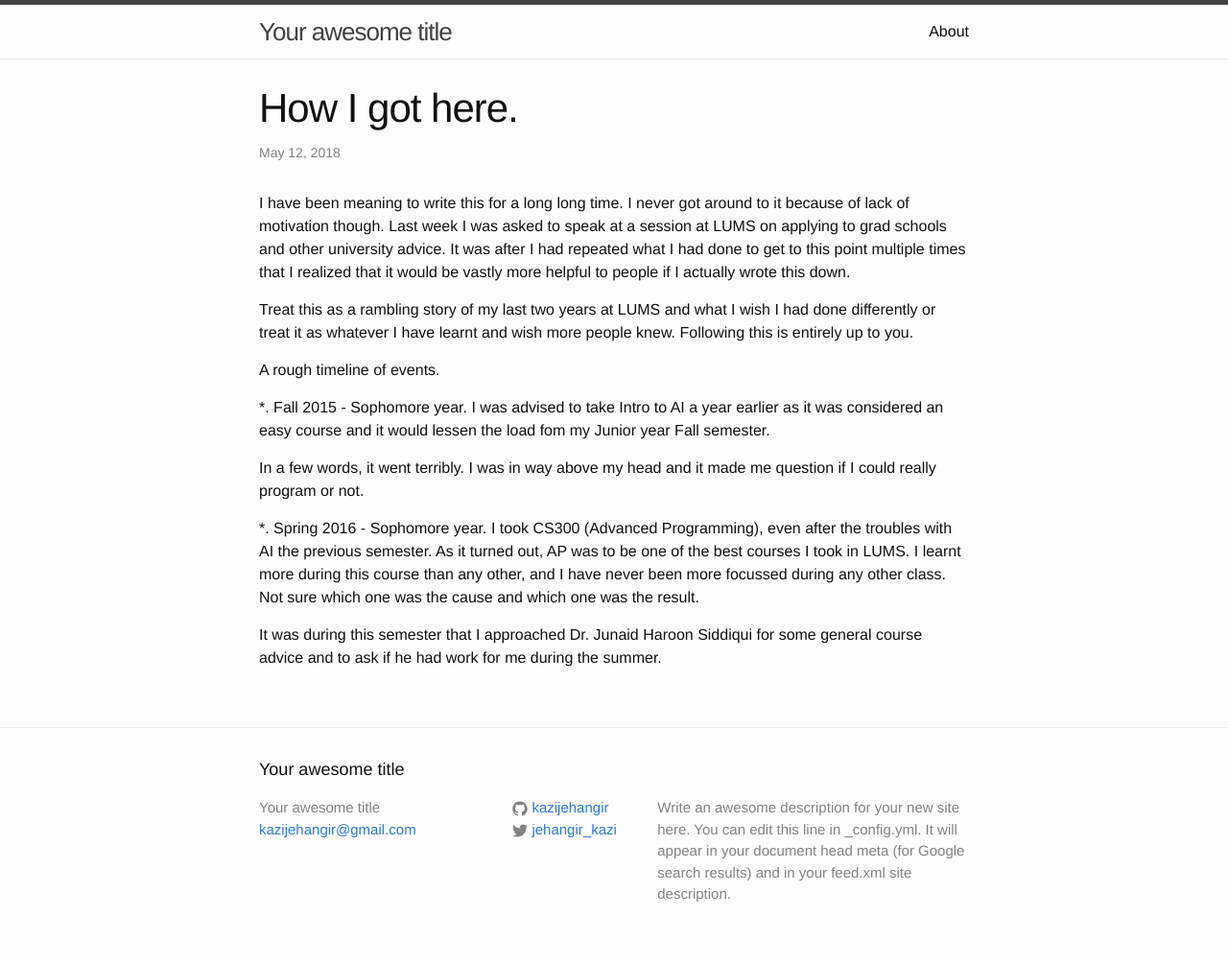
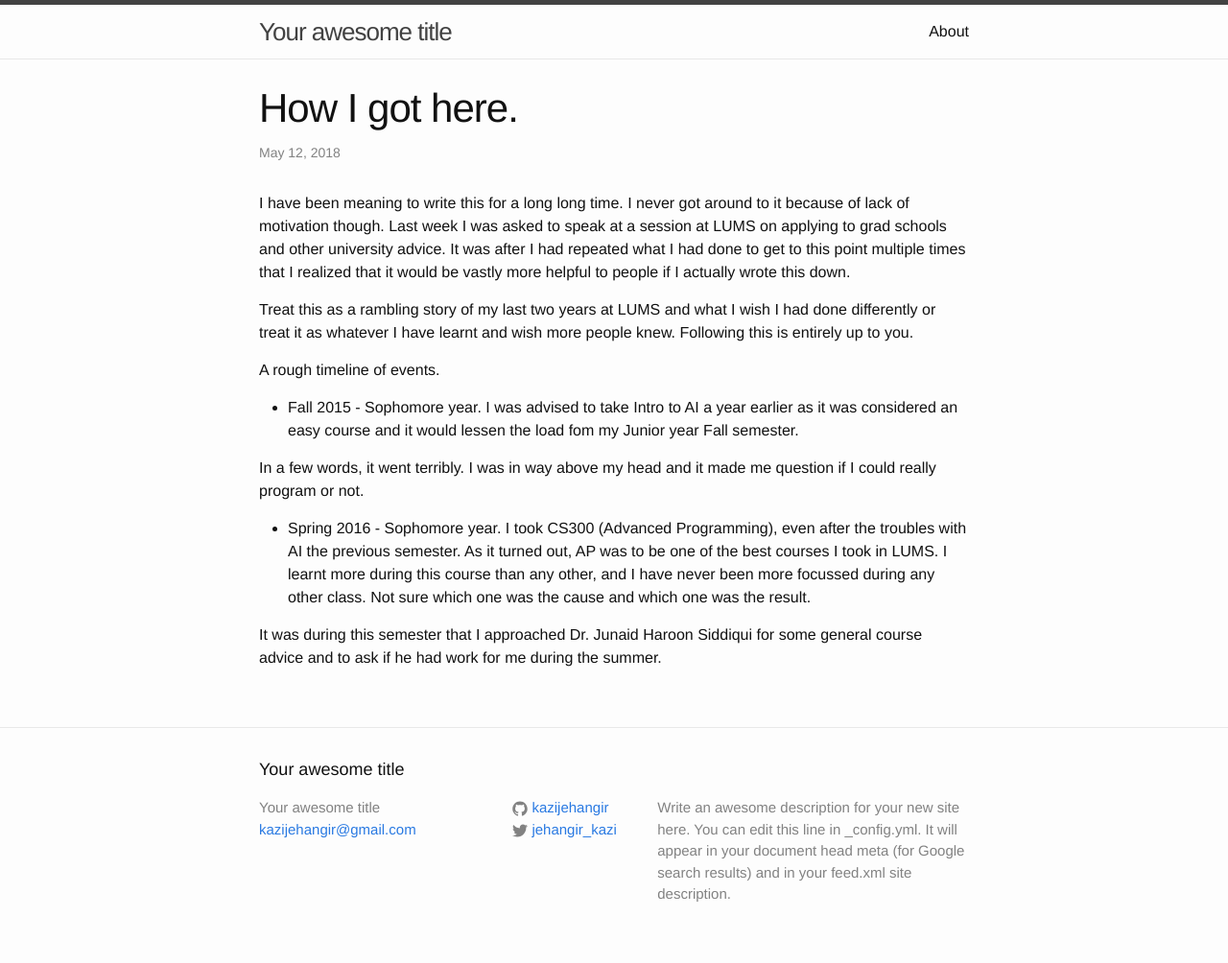
Before and after one commit to kazijehangir/kazijehangir.github.io, a Jekyll site: the page built from _posts/2018-05-13-how-i-got-here.markdown, in a window 1280 px wide. Shown: the whole page at 96% size. Built offline with Jekyll 4.4.1, drawn with Linux system fonts in a browser that asks for light colours.

```diff
--- a/_posts/2018-05-13-how-i-got-here.markdown
+++ b/_posts/2018-05-13-how-i-got-here.markdown
@@ -11,12 +11,12 @@ Treat this as a rambling story of my last two years at LUMS and what I wish I ha
 
 A rough timeline of events.
 
-*.  Fall 2015 - Sophomore year.
+* Fall 2015 - Sophomore year.
 I was advised to take Intro to AI a year earlier as it was considered an easy course and it would lessen the load fom my Junior year Fall semester.
 
 In a few words, it went terribly. I was in way above my head and it made me question if I could really program or not.
 
-*.  Spring 2016 - Sophomore year.
+* Spring 2016 - Sophomore year.
 I took CS300 (Advanced Programming), even after the troubles with AI the previous semester. As it turned out, AP was to be one of the best courses I took in LUMS. I learnt more during this course than any other, and I have never been more focussed during any other class. Not sure which one was the cause and which one was the result.
 
 It was during this semester that I approached Dr. Junaid Haroon Siddiqui for some general course advice and to ask if he had work for me during the summer.
```
